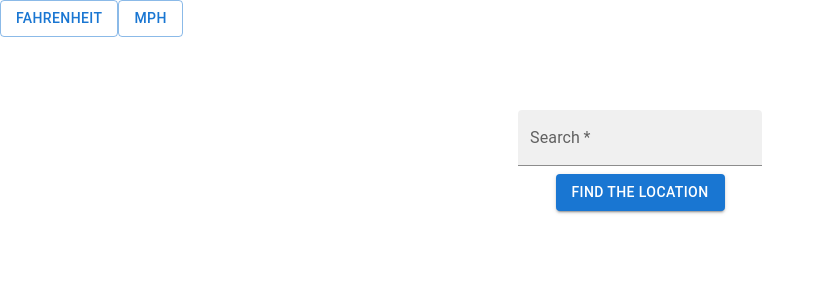
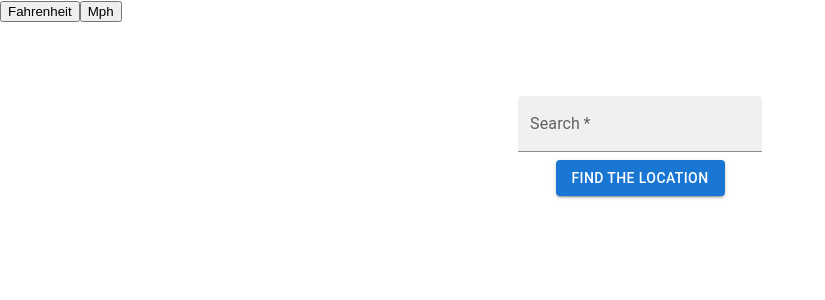
Before and after one commit to mordasanalexandruioan/weather_app, a React (Create React App) app: page / in a window 1280 px wide. Shown: the top 300 px of the page, without its empty margins (0-825 px from the left). Built offline with nearby package versions, Linux system fonts and the light colour scheme.

Commit message:
wind button added - fixed bug betwen buttons

```diff
--- a/src/Components/SelectTemperature/selectTemperature.js
+++ b/src/Components/SelectTemperature/selectTemperature.js
@@ -1,26 +1,20 @@
 import React, { Component } from "react";
 import { SettingsContext } from "../../Context/settingsContext";
-import Button from "@mui/material/Button";
 
 class SelectTemperature extends Component {
   static contextType = SettingsContext;
   render() {
     const { temperatureSelect } = this.context;
     const changeTemp = () => {
-      console.log("temp");
-      let btn = document.querySelector("button");
+      let btn = document.getElementsByTagName("BUTTON")[0];
       if (btn.textContent === "Fahrenheit") btn.textContent = "Celsius";
       else btn.textContent = "Fahrenheit";
     };
-    const selectNchange = () => {
+    const selectNchangeT = () => {
       temperatureSelect();
       changeTemp();
     };
-    return (
-      <Button variant="outlined" onClick={selectNchange}>
-        Fahrenheit
-      </Button>
-    );
+    return <button onClick={selectNchangeT}>Fahrenheit</button>;
   }
 }
 
--- a/src/Components/SelectWind/selectWind.js
+++ b/src/Components/SelectWind/selectWind.js
@@ -1,6 +1,5 @@
 import React, { Component } from "react";
 import { SettingsContext } from "../../Context/settingsContext";
-import Button from "@mui/material/Button";
 
 class SelectWind extends Component {
   static contextType = SettingsContext;
@@ -8,18 +7,20 @@ class SelectWind extends Component {
     const { windSelect } = this.context;
     const changeWind = () => {
       console.log("wind");
-      let btn = document.querySelector("button");
-      if (btn.textContent === "Mph") btn.textContent = "Kph";
+      let btn = document.getElementsByTagName("BUTTON")[1];
+      if (btn.textContent === "Mph" && btn.className === "btn windSt")
+        btn.textContent = "Kph";
       else btn.textContent = "Mph";
     };
-    const selectNchange = () => {
+    const selectNchangeW = () => {
       windSelect();
       changeWind();
+      console.log(changeWind);
     };
     return (
-      <Button variant="outlined" onClick={selectNchange}>
+      <button className="btn windSt" onClick={selectNchangeW}>
         Mph
-      </Button>
+      </button>
     );
   }
 }
--- a/src/Context/settingsContext.js
+++ b/src/Context/settingsContext.js
@@ -16,6 +16,9 @@ class SettingsContextProvider extends Component {
   windSelect = () => {
     this.setState({ windStatus: !this.state.windStatus });
   };
+  precipSelect = () => {
+    this.setState({ precipStatus: !this.state.precipStatus });
+  };
   render() {
     return (
       <SettingsContext.Provider
```
